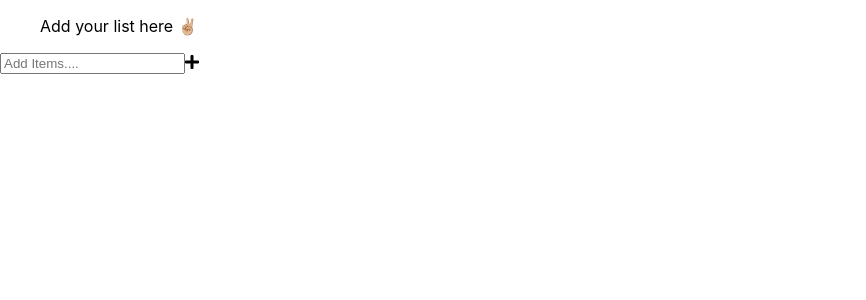
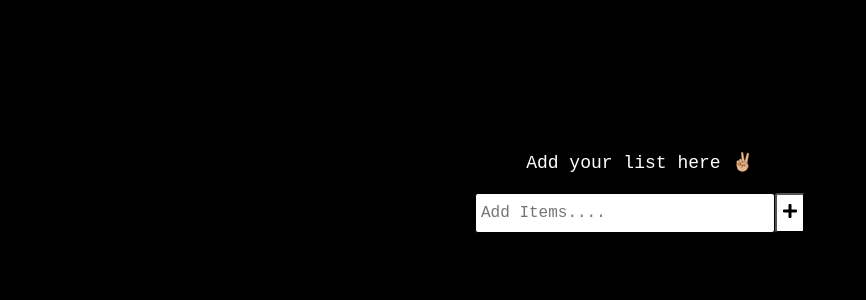
Before and after one commit to Simrangami05/Todo-App-reactJs, a React (Create React App) app: page / in a window 1280 px wide. Shown: the top 300 px of the page, without its empty margins (0-866 px from the left). Built offline with nearby package versions, Linux system fonts and the light colour scheme; the HTML template or start-up script is replaced by a standard one.

Commit message:
open files

```diff
--- a/public/index.html
+++ b/public/index.html
@@ -8,6 +8,12 @@
     <meta
       name="description"
       content="Web site created using create-react-app"
+    />
+    <link
+      href="https://cdn.jsdelivr.net/npm/bootstrap@5.3.2/dist/css/bootstrap.min.css"
+      rel="stylesheet"
+      integrity="sha384-T3c6CoIi6uLrA9TneNEoa7RxnatzjcDSCmG1MXxSR1GAsXEV/Dwwykc2MPK8M2HN"
+      crossorigin="anonymous"
     />
     <link
       rel="stylesheet"
@@ -23,5 +29,10 @@
   <body>
     <noscript>You need to enable JavaScript to run this app.</noscript>
     <div id="root"></div>
+    <script
+      src="https://cdn.jsdelivr.net/npm/bootstrap@5.3.2/dist/js/bootstrap.bundle.min.js"
+      integrity="sha384-C6RzsynM9kWDrMNeT87bh95OGNyZPhcTNXj1NW7RuBCsyN/o0jlpcV8Qyq46cDfL"
+      crossorigin="anonymous"
+    ></script>
   </body>
 </html>
--- a/src/App.css
+++ b/src/App.css
@@ -1,8 +1,6 @@
 .App {
   text-align: center;
 }
-
-
 
 .App-logo {
   height: 40vmin;
@@ -38,10 +36,3 @@
     transform: rotate(360deg);
   }
 }
-
-.main-div{
-  justify-content: center;
-  align-items: center;
-  font-size: 16px;
-
-}
--- a/src/Components/Todo.js
+++ b/src/Components/Todo.js
@@ -1,12 +1,11 @@
 import React, { useState } from "react";
-import {addTodo, deleteTodo, removeTodo} from '../actions/index';
-import {useDispatch} from 'react-redux';
+import { addTodo, deleteTodo, removeTodo } from "../actions/index";
+import { useDispatch } from "react-redux";
 import "./todo.css";
 
 const Todo = () => {
   const [inputData, setInputData] = useState("");
   const dispatch = useDispatch();
-
 
   return (
     <>
@@ -23,7 +22,12 @@ const Todo = () => {
               value={inputData}
               onChange={(event) => setInputData(event.target.value)}
             />
-            <i className="fa fa-plus add-btn" onClick={() => dispatch(addTodo(inputData))}></i>
+            <button>
+              <i
+                className="fa fa-plus add-btn"
+                onClick={() => dispatch(addTodo(inputData))}
+              ></i>
+            </button>
           </div>
         </div>
       </div>
--- a/src/Components/todo.css
+++ b/src/Components/todo.css
@@ -0,0 +1,29 @@
+body {
+  background-color: black;
+  color: white;
+  text-align: center;
+  font-family: "Courier New", Courier, monospace;
+}
+.main-div {
+  justify-content: center;
+  align-items: center;
+  margin: 150px auto;
+}
+figure {
+  font-size: large;
+}
+input {
+  width: 300px;
+  height: 40px;
+  border: 1px solid black;
+  border-radius: 3px;
+  padding: 2px 5px;
+}
+button {
+  height: 40px;
+  border-radius: 3px;
+  background-color: white;
+}
+button:hover {
+  background-color: gray;
+}
--- a/src/actions/index.js
+++ b/src/actions/index.js
@@ -3,8 +3,8 @@ export const addTodo = (data) => {
     type: "ADD_TODO",
     payload: {
       id: new Date().getTime().toString(),
-      data: data
-    }
+      data: data,
+    },
   };
 };
 
--- a/src/store.js
+++ b/src/store.js
@@ -3,11 +3,9 @@
 
 // const store = configureStore(rootReducer);
 
+import { configureStore } from "@reduxjs/toolkit";
+import rootReducer from "./reducers";
 
-import { configureStore } from '@reduxjs/toolkit'
-
-import rootReducer from './reducers'
-
-const store = configureStore({ reducer: rootReducer })
+const store = configureStore({ reducer: rootReducer });
 
 export default store;
```
